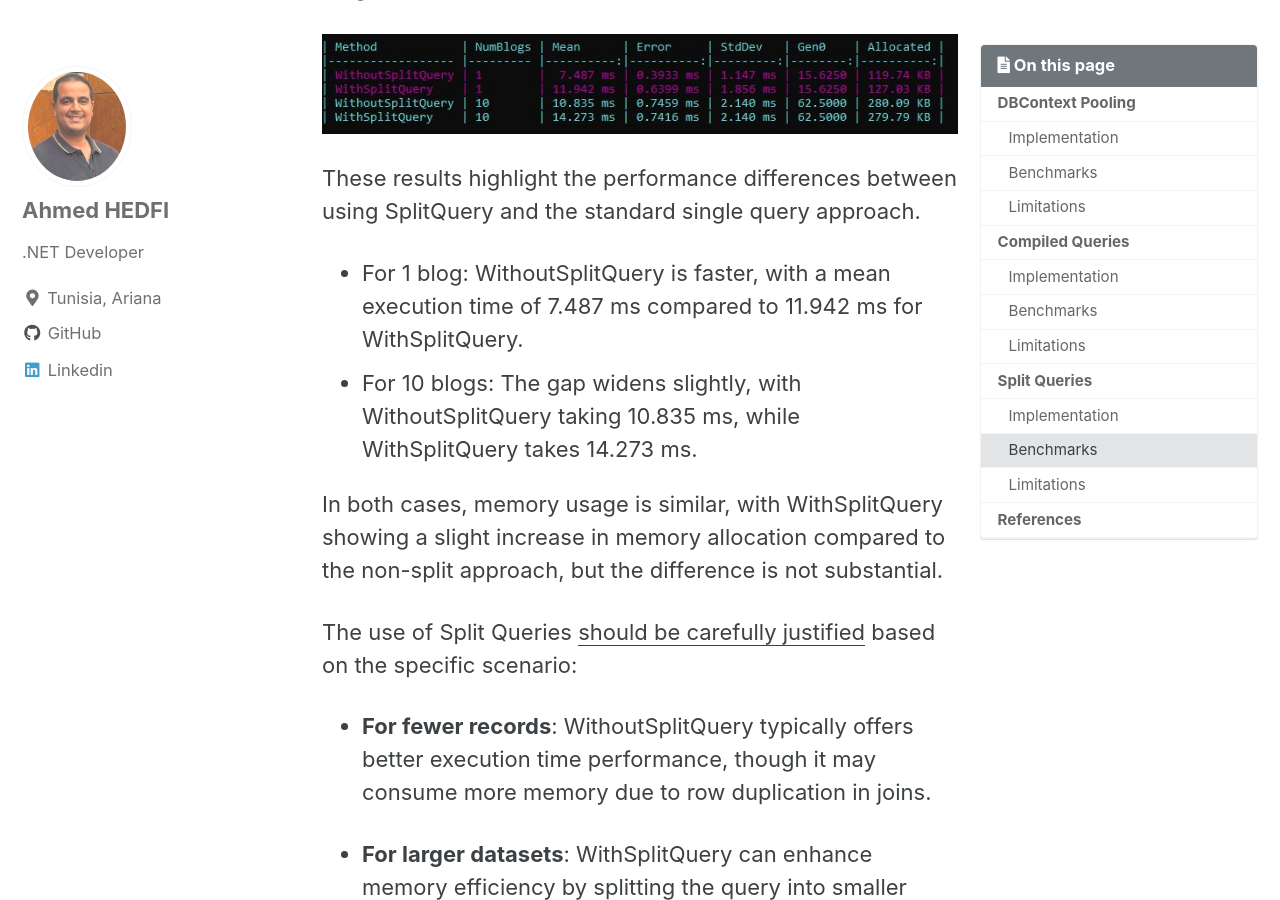
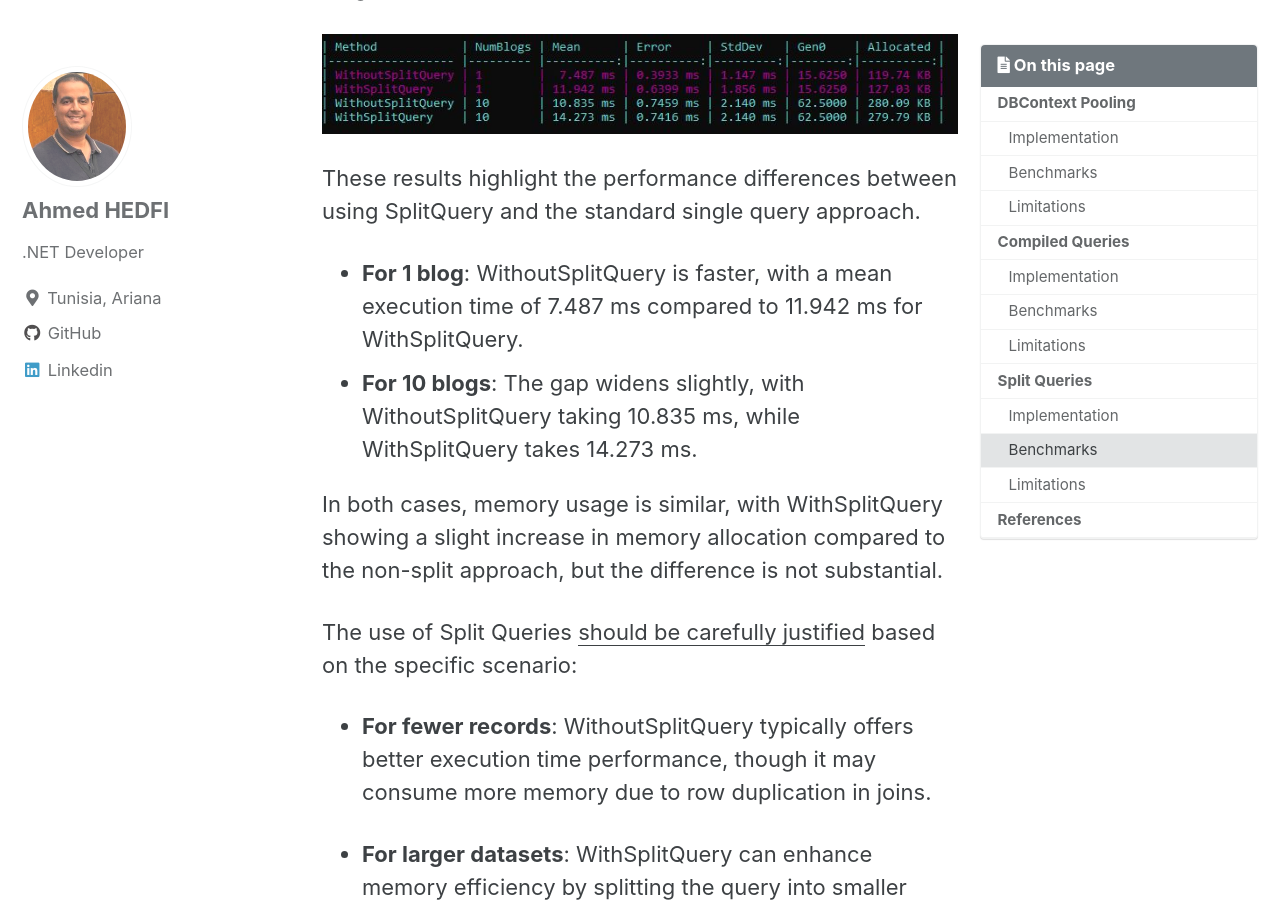
Before and after one commit to ahedfi/ahedfi.github.io, a Jekyll site: the page built from _posts/2024-11-16-enhance-ef-core-performance-part-1.md, in a window 1280 px wide and 900 px high, scrolled down 9153 px. Built offline with Jekyll 4.4.1, drawn with Linux system fonts in a browser that asks for light colours; cached includes are drawn as plain includes; comment, search, counter and statistics services are not loaded.

```diff
--- a/_posts/2024-11-16-enhance-ef-core-performance-part-1.md
+++ b/_posts/2024-11-16-enhance-ef-core-performance-part-1.md
@@ -1,6 +1,6 @@
 ---
 title: "Enhance EF Core Performance (Part I)"
-permalink : "/Enhance-ef-core-performance-part-1/"
+permalink : "/Enhance-ef-core-performance-part-1"
 header:
   image : "/images/enhance-ef-core-performance/ef-core-logo.PNG"
   teaser : "/images/enhance-ef-core-performance/ef-core-logo.PNG"
@@ -204,8 +204,8 @@ I prepared a benchmark where I create 10 posts for each blog and here are the re
 
 These results highlight the performance differences between using SplitQuery and the standard single query approach.
 
-- For 1 blog: WithoutSplitQuery is faster, with a mean execution time of 7.487 ms compared to 11.942 ms for WithSplitQuery.
-- For 10 blogs: The gap widens slightly, with WithoutSplitQuery taking 10.835 ms, while WithSplitQuery takes 14.273 ms.
+- **For 1 blog**: WithoutSplitQuery is faster, with a mean execution time of 7.487 ms compared to 11.942 ms for WithSplitQuery.
+- **For 10 blogs**: The gap widens slightly, with WithoutSplitQuery taking 10.835 ms, while WithSplitQuery takes 14.273 ms.
 
 In both cases, memory usage is similar, with WithSplitQuery showing a slight increase in memory allocation compared to the non-split approach, but the difference is not substantial.
 
```
